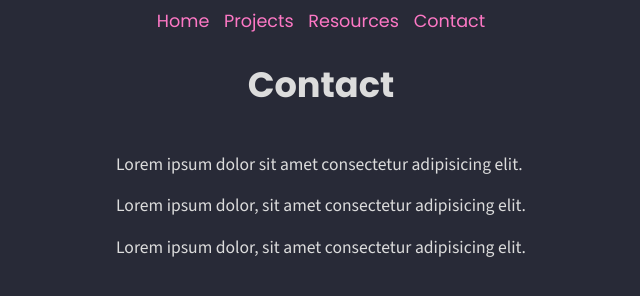
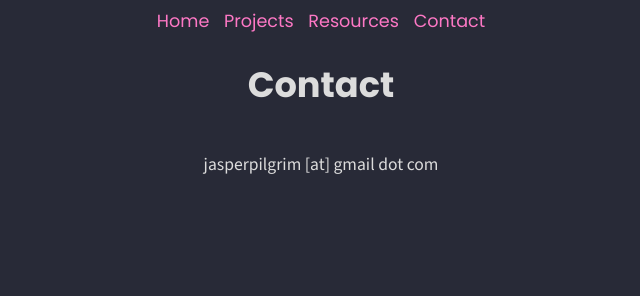
Before and after one commit to jasperpilgrim/jasperpilgrim.com, a plain HTML site: page contact/index.html in a window 1280 px wide. Shown: the whole page, without its empty margins (319-959 px from the left). Drawn offline with nearby package versions, Linux system fonts and the light colour scheme.

Commit message:
Update contact info

```diff
--- a/contact/index.html
+++ b/contact/index.html
@@ -20,9 +20,7 @@
 		</nav>
 		<h1>Contact</h1>
 		<div class="text-content">
-			<p>Lorem ipsum dolor sit amet consectetur adipisicing elit.</p>
-			<p>Lorem ipsum dolor, sit amet consectetur adipisicing elit.</p>
-			<p>Lorem ipsum dolor, sit amet consectetur adipisicing elit.</p>
+			<p>jasperpilgrim [at] gmail dot com</p>
 		</div>
 	</div>
 </body>
```
